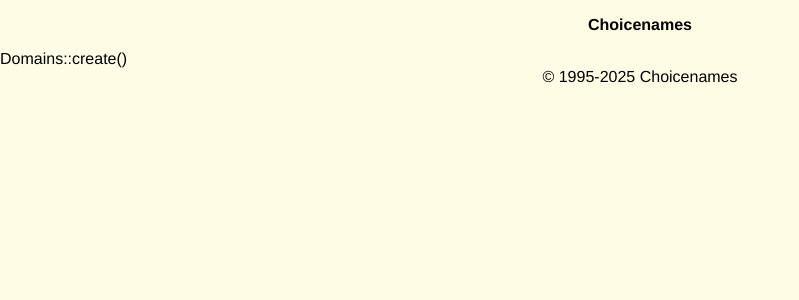
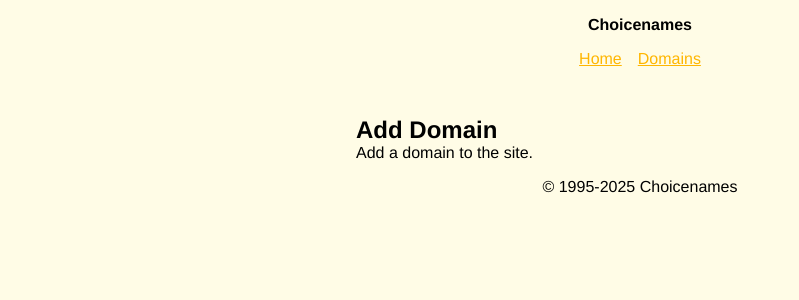
Before and after one commit to reyesjl/choicenames, a Django app: page /domains/create/ in a window 1280 px wide. Shown: the top 300 px of the page, without its empty margins (0-799 px from the left). Run offline with Django 5.2, Linux system fonts and the light colour scheme.

Commit message:
No Story - bit of style

```diff
--- a/domains/templates/domains.create.html
+++ b/domains/templates/domains.create.html
@@ -1,7 +1,10 @@
 {% extends "base.html" %}
 
-{% block title %}Create Domain{% endblock %}
+{% block title %}Add Domain{% endblock %}
 
 {% block content %}
-    <p>Domains::create()</p>
+<div class="container">
+    <h2 class="title">Add Domain</h2>
+    <p class="subtitle">Add a domain to the site.</p>
+</div>
 {% endblock %}
--- a/domains/templates/domains.index.html
+++ b/domains/templates/domains.index.html
@@ -22,6 +22,5 @@
             </li>
         {% endfor %}
     </ul>
-
 </div>
 {% endblock %}
--- a/domains/templates/domains.show.html
+++ b/domains/templates/domains.show.html
@@ -3,5 +3,8 @@
 {% block title %}Show Domain{% endblock %}
 
 {% block content %}
-    <p>Domains::show('/:id')</p>
+<div class="container">
+    <h2 class="title">Show Domain</h2>
+    <p class="subtitle">Show a domain by ID.</p>
+</div>
 {% endblock %}
--- a/static/css/styles.css
+++ b/static/css/styles.css
@@ -17,7 +17,36 @@ footer {
 }
 
 .appbar {
+    padding: 1rem 0;
+}
+
+.appname {
     text-align: center;
-    padding: 1rem 0;
     font-weight: bold;
+    margin-bottom: 1rem;
 }
+
+.nav-list {
+    display: flex;
+    padding: 0;
+    margin: 0 0 1rem 0;
+    align-items: center;
+    gap: 1rem;
+    list-style-type: none;
+    justify-content: center;
+}
+
+.nav-item a {
+    color: rgb(255 182 1);
+    text-decoration: underline;
+}
+
+.nav-item a:hover {
+    text-decoration: none;
+}
+
+.container {
+    max-width: 600px;
+    margin: 0 auto;
+    padding: 1rem;
+}
--- a/templates/base.html
+++ b/templates/base.html
@@ -11,7 +11,14 @@
     <body>
         <header>
            <div class="appbar">
-                <div>Choicenames</div>
+                <div class="appname">Choicenames</div>
+
+                <nav class="nav">
+                    <ul class="nav-list">
+                        <li class="nav-item"><a href="{% url 'home' %}">Home</a></li>
+                        <li class="nav-item"><a href="{% url 'domains:index' %}">Domains</a></li>
+                    </ul>
+                </nav>
            </div>
         </header>
         <main>
```
